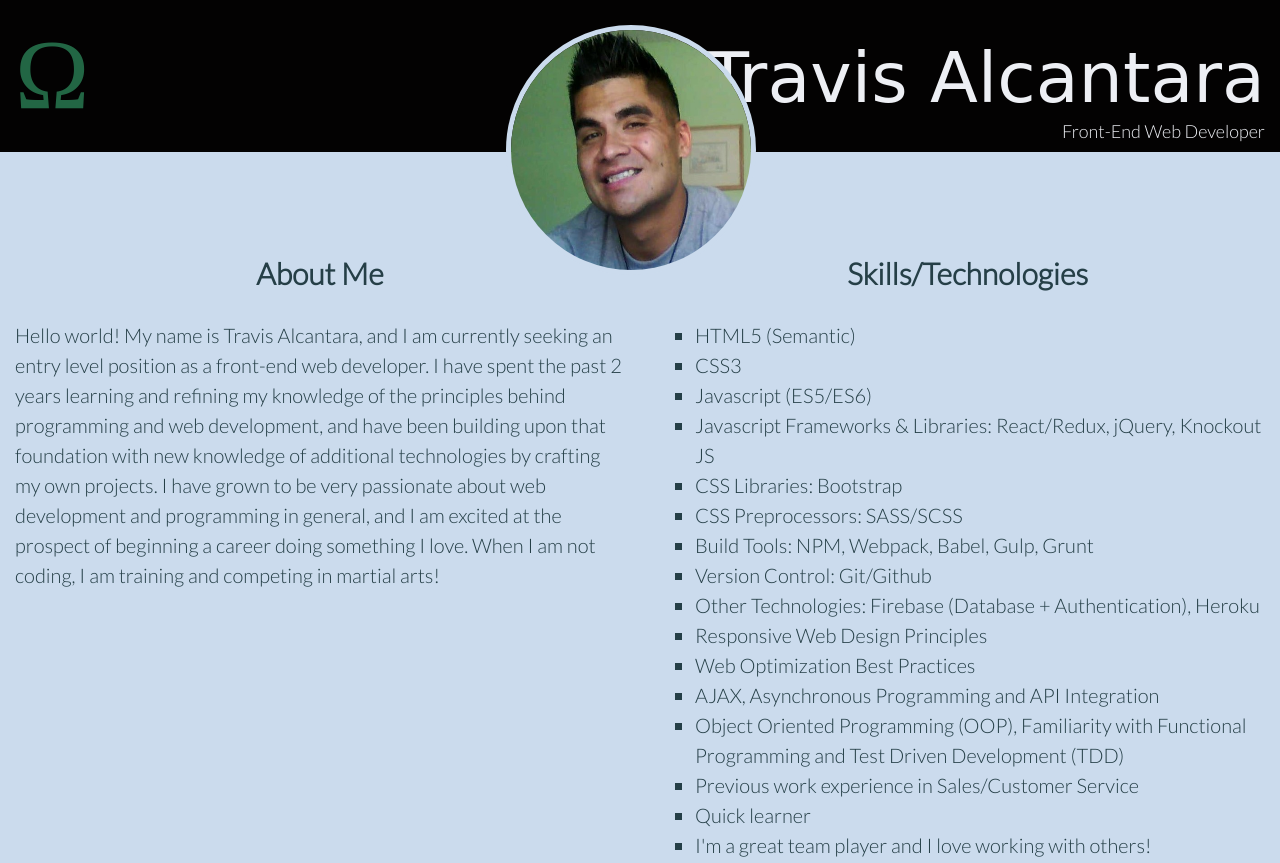
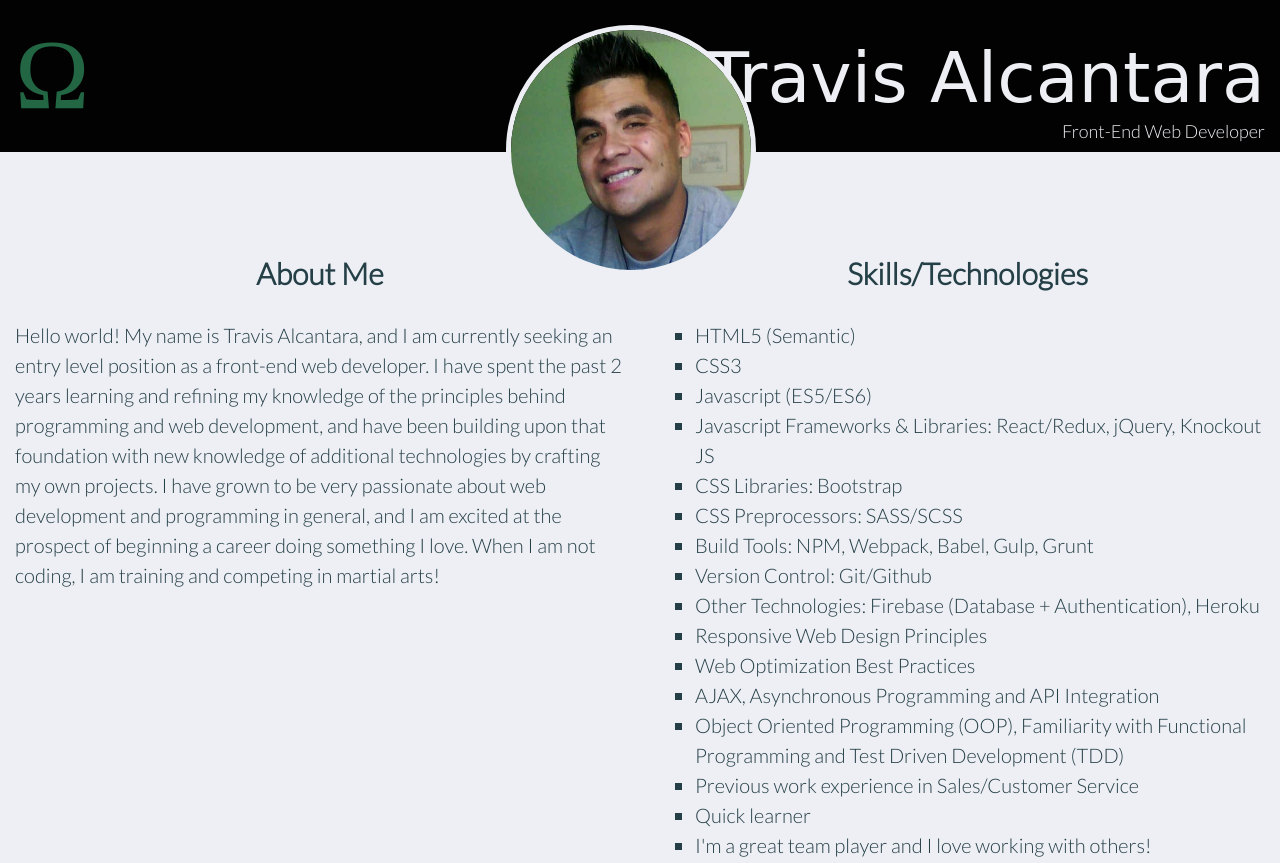
Before and after one commit to travalc/portfolio, a website: page index.html in a window 1280 px wide. Shown: the top 863 px of the page. Drawn offline with Linux system fonts and the light colour scheme; a web font is replaced by a local one.

Commit message:
Changed background colors

```diff
--- a/css/main.css
+++ b/css/main.css
@@ -25,11 +25,11 @@ a {
   background-color: #030202;
 }
 .about-me,  body {
-  background-color: #cbdbed;
+  background-color: #edeff4;
 }
 
 .featured-work {
-  background-color: #edeff4;
+  background-color: #8cf79d;
 }
 
 .social-link {
--- a/css/responsive.css
+++ b/css/responsive.css
@@ -45,7 +45,7 @@
      overflow: hidden;
      margin-left: 40%;
      margin-top: -10%;
-     border: solid #cbdbed;
+     border: solid #edeff4;
      border-radius: 50%;
      border-width: thick;
 
```
